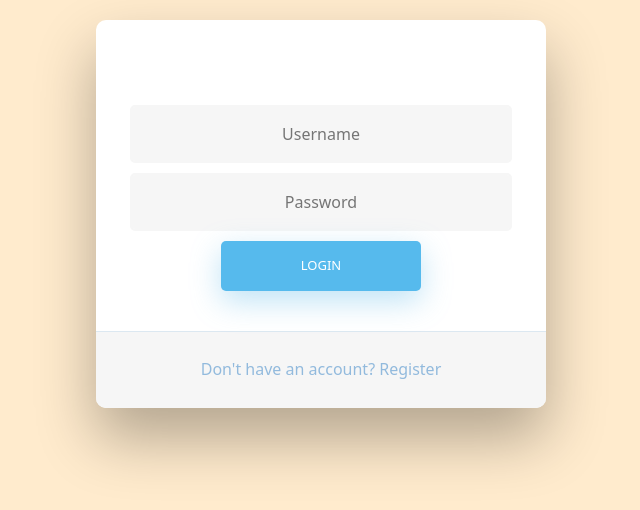
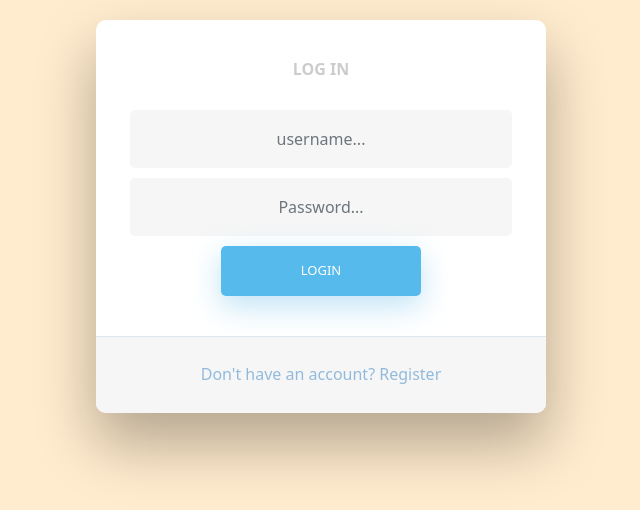
Before and after one commit to Elif591/Todolist-Project, an Angular app: page /login in a window 1280 px wide. Shown: the top 510 px of the page, without its empty margins (319-959 px from the left). Built offline with nearby package versions, Linux system fonts and the light colour scheme.

Commit message:
feat:Login process

```diff
--- /dev/null
+++ b/proxy.conf.json
@@ -0,0 +1,6 @@
+{
+  "/api":{
+    "target" : "http://localhost:8808",
+    "secure":false
+  }
+}
--- /dev/null
+++ b/src/app/auth/auth.service.ts
@@ -0,0 +1,37 @@
+import { Injectable } from '@angular/core';
+import { HttpClient, HttpHeaders } from '@angular/common/http';
+import { IUser } from './user.model';
+import { catchError, of, tap } from 'rxjs';
+
+@Injectable()
+export class AuthService {
+  currentUser: IUser;
+
+  constructor(private http: HttpClient) {}
+
+  loginUser(_userName: string, _password: string) {
+    debugger;
+    let loginInfo = {
+      userName: _userName,
+      password: _password,
+    };
+    let options = {
+      headers: new HttpHeaders({ 'Content-Type': 'application/json' }),
+    };
+
+    return this.http
+      .post('/api/login', loginInfo, options)
+      .pipe(tap((data:any) => {
+        this.currentUser = <IUser> data['user']
+      })
+      )
+      .pipe(
+        catchError((err) => {
+          return of(false);
+        })
+      );
+  }
+  isAuthenticated() {
+    return !!this.currentUser;
+  }
+}
--- a/src/app/daily-list/daily-list.component.html
+++ b/src/app/daily-list/daily-list.component.html
@@ -1,4 +1,4 @@
-<div style="margin-top: 3rem; width: 50rem; margin-bottom: 25rem">
+<div style="margin-top: 3rem; margin-bottom: 25rem">
   <div class="card text-white bg-secondary mb-3">
     <div class="card-body">
       <h5 class="card-title">Task title</h5>
--- a/src/app/login/login.component.css
+++ b/src/app/login/login.component.css
@@ -114,7 +114,39 @@ input[type=button]:active, input[type=submit]:active, input[type=reset]:active
   -ms-transform: scale(0.95);
   transform: scale(0.95);
 }
+button[type=button], button[type=submit], button[type=reset]  {
+  background-color: #56baed;
+  border: none;
+  color: white;
+  padding: 15px 80px;
+  text-align: center;
+  text-decoration: none;
+  display: inline-block;
+  text-transform: uppercase;
+  font-size: 13px;
+  -webkit-box-shadow: 0 10px 30px 0 rgba(95,186,233,0.4);
+  box-shadow: 0 10px 30px 0 rgba(95,186,233,0.4);
+  -webkit-border-radius: 5px 5px 5px 5px;
+  border-radius: 5px 5px 5px 5px;
+  margin: 5px 20px 40px 20px;
+  -webkit-transition: all 0.3s ease-in-out;
+  -moz-transition: all 0.3s ease-in-out;
+  -ms-transition: all 0.3s ease-in-out;
+  -o-transition: all 0.3s ease-in-out;
+  transition: all 0.3s ease-in-out;
+}
 
+button[type=button]:hover, button[type=submit]:hover, button[type=reset]:hover  {
+  background-color: #39ace7;
+}
+
+button[type=button]:active, inpbuttonut[type=submit]:active, button[type=reset]:active  {
+  -moz-transform: scale(0.95);
+  -webkit-transform: scale(0.95);
+  -o-transform: scale(0.95);
+  -ms-transform: scale(0.95);
+  transform: scale(0.95);
+}
 input[type=text] {
   background-color: #f6f6f6;
   border: none;
@@ -287,3 +319,9 @@ input[type=password]:placeholder {
 #icon {
   width:60%;
 }
+
+em {
+  float:center;
+  color:#E05C65;
+  padding-left:10px;
+}
--- a/src/app/login/login.component.html
+++ b/src/app/login/login.component.html
@@ -1,16 +1,71 @@
 <div class="wrapper fadeInDown">
   <div id="formContent">
-
-    <!-- Login Form -->
-    <form style="margin-top: 5rem;">
-      <input type="text" id="username" class="fadeIn second" name="username" placeholder="Username">
-      <input type="password" id="password" class="fadeIn third password" name="passowrd" placeholder="Password">
-      <input type="submit" class="fadeIn fourth" value="Login" [routerLink]="['/dashboard']">
-    </form>
+    <div style="margin-bottom:-4rem ;">
+   <h2>Log in</h2>
+    </div>
+      <form
+        [formGroup]="loginForm"
+        (ngSubmit)="login(loginForm.value)"
+        autocomplete="off"
+        novalidate
+        style="margin-top: 5rem"
+      >
+        <div class="form-group">
+          <em
+            *ngIf="loginForm.controls['userName']?.invalid &&
+              loginForm.controls['userName']?.touched && loginForm.controls['userName'].errors?.['required']"
+            >Required</em
+          >
+          <em
+            *ngIf="loginForm.controls['userName']?.invalid &&
+              loginForm.controls['userName']?.touched && loginForm.controls['userName'].errors?.['pattern']"
+            >Must start with a letter</em
+          >
+          <em
+            *ngIf="loginForm.controls['userName']?.invalid &&
+              loginForm.controls['userName']?.touched && loginForm.controls['userName'].errors?.['maxlenght']"
+            >userName can be up to 20 characters</em
+          >
+          <em
+            *ngIf="loginForm.controls['userName']?.invalid &&
+              loginForm.controls['userName']?.touched && loginForm.controls['userName'].errors?.['minlength']"
+            >userName can be at least 4 characters</em
+          >
+          <input
+            formControlName="userName"
+            type="text"
+            id="userName"
+            class="form-control"
+            placeholder="username..."
+          />
+        </div>
+        <div class="form-group">
+          <em
+            *ngIf="loginForm.controls['password']?.invalid &&
+              loginForm.controls['password']?.touched  && loginForm.controls['password'].errors?.['required']"
+            >Required</em
+          >
+          <em
+            *ngIf="loginForm.controls['password']?.invalid &&
+              loginForm.controls['password']?.touched && loginForm.controls['password'].errors?.['minlength']"
+            >Password must be at least 6 characters</em
+          >
+          <input
+            formControlName="password"
+            type="password"
+            id="password"
+            class="form-control"
+            placeholder="Password..."
+          />
+        </div>
+        <button type="submit" class="btn btn-secondary" value="Login">Login</button>
+      </form>
 
     <!-- Remind Passowrd -->
     <div id="formFooter">
-      <a class="underlineHover"  [routerLink]="['/register']" >Don't have an account? Register</a>
+      <a class="underlineHover" [routerLink]="['/register']"
+        >Don't have an account? Register</a
+      >
+          </div>
     </div>
   </div>
-</div>
--- a/src/app/login/login.component.ts
+++ b/src/app/login/login.component.ts
@@ -1,14 +1,55 @@
 import { Component, OnInit } from '@angular/core';
+import { FormBuilder, FormControl, FormGroup, Validators } from '@angular/forms';
+import { Router } from '@angular/router';
+import { AuthService } from '../auth/auth.service';
+import { IUser } from '../auth/user.model';
 
 @Component({
   selector: 'app-login',
   templateUrl: './login.component.html',
-  styleUrls: ['./login.component.css']
+  styleUrls: ['./login.component.css'],
 })
 export class LoginComponent implements OnInit {
+  loginForm: FormGroup;
+  constructor(
+    private authService: AuthService,
+    private route: Router,
+    private formBuilder: FormBuilder
+  ) {}
 
-  constructor() { }
+  ngOnInit() {
+    this.loginForm = this.formBuilder.group({
+      userName: [
+        '',
+        [
+          Validators.required,
+          Validators.pattern('[a-zA-Z].*'),
+          Validators.minLength(4),
+          Validators.maxLength(20),
+        ],
+      ],
+      password: [
+        '',
+        [
+          Validators.required,
+          Validators.minLength(6),
+        ],
+      ],
+    });
+  }
 
-  ngOnInit(): void {
+  login(formValues: IUser) {
+    if (this.loginForm.valid) {
+      this.authService
+        .loginUser(formValues.userName, formValues.password)
+        .subscribe((resp) => {
+          if (!resp) {
+          } else {
+            this.route.navigate(['/dashboard']);
+          }
+        });
+    }
   }
+
+
 }
--- a/src/app/nav-bar/nav-bar.component.html
+++ b/src/app/nav-bar/nav-bar.component.html
@@ -8,7 +8,7 @@
           <a class="nav-link">Welcome Username</a>
         </li>
         <li class="nav-item">
-          <a class="nav-link" >Create task </a>
+          <a class="nav-link" [routerLink]="['/newtask']" >Create task </a>
         </li>
       </ul>
     </div>
--- a/tsconfig.json
+++ b/tsconfig.json
@@ -18,6 +18,7 @@
     "importHelpers": true,
     "target": "es2020",
     "module": "es2020",
+    "strictPropertyInitialization": false,
     "lib": [
       "es2020",
       "dom"
```
Also changed, not shown: package.json (+6 -2 lines), src/app/app.module.ts (+13 -3 lines), src/app/auth/user.model.ts (added, +8 -0 lines), 1 other file (tests, documents, lock files or other folders).
